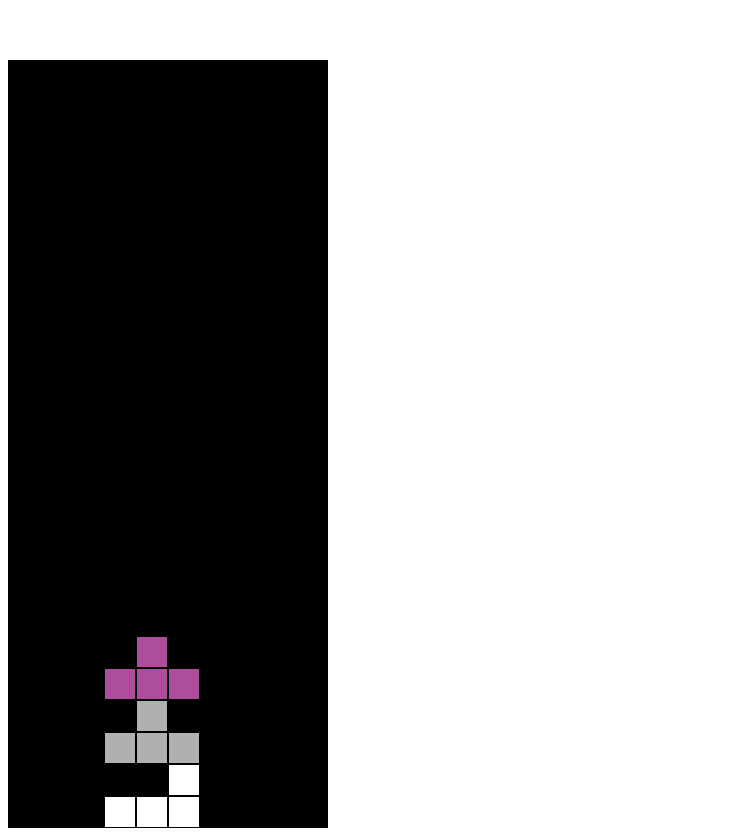
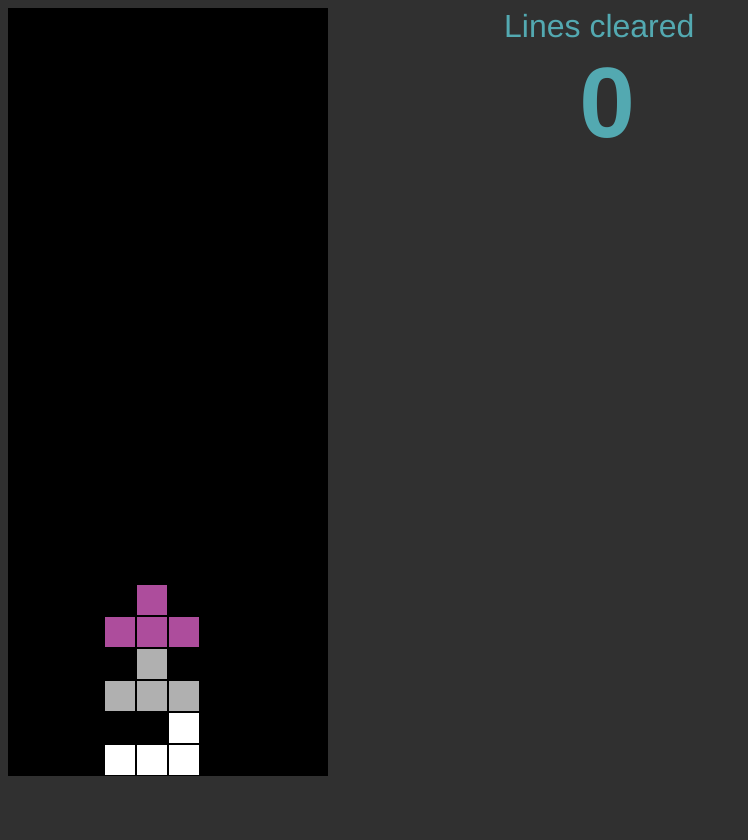
Before and after one commit to camfiander/TetroTS, a website built with Vite: page index.html in a window 1280 px wide. Shown: the whole page, without its empty margins (0-748 px from the left). After the commit the page ends 800 px from the top, so only its background shows below. Built offline with nearby package versions, Linux system fonts and the light colour scheme.

Commit message:
Add score counter

```diff
--- a/index.html
+++ b/index.html
@@ -7,8 +7,10 @@
     <title>Vite App</title>
   </head>
   <body>
-    <div id="app"></div>
     <script type="module" src="/src/main.ts"></script>
-    <canvas id="game" width="320" height="768"></canvas>
+    <canvas id="game" width="480" height="768"></canvas>
+    <div>
+      Lines cleared<div id="score"></div>
+    </div>
   </body>
 </html>
--- a/src/GameLogic.ts
+++ b/src/GameLogic.ts
@@ -5,16 +5,19 @@ import * as Shared from "./Shared";
 export interface GameLogic {
   cursor: Piece;
   board: GameBoard;
+  score: number;
   tick: () => void;
 }
 
 export class Logic implements GameLogic {
   cursor: Piece;
   board: GameBoard;
+  score: number;
 
   constructor(cursor: Piece, board: GameBoard) {
     this.cursor = cursor;
     this.board = board;
+    this.score = 0;
   }
 
   tick() {
@@ -30,7 +33,7 @@ export class Logic implements GameLogic {
     } else {
       this.board.add(this.cursor);
       this.cursor.reset();
-      this.board.clearLines();
+      this.score += this.board.clearLines();
     }
   }
 }
--- a/src/main.ts
+++ b/src/main.ts
@@ -3,22 +3,26 @@ import * as Shared from "./Shared";
 import { Tetris } from "./tetris";
 import { getTetrominoColors } from "./tetrominos";
 
-const app = document.querySelector<HTMLDivElement>("#app")!;
-
-const game = document.querySelector<HTMLCanvasElement>("#game");
+const game = document.querySelector<HTMLCanvasElement>("#game")!;
 
 const tetris = new Tetris();
 
 let shadowOffset: number = 0;
 
-if (game) {
-  const ctx = game.getContext("2d");
-  if (ctx) {
+const ctx = game.getContext("2d")!;
+
+const scoreDiv: HTMLElement = document.querySelector("#score")!;
+
 const drawLoop = setInterval(() => {
   ctx.fillStyle = "black";
   ctx.fillRect(0, 0, 320, 768);
+  //ctx.fillRect(320, 0, 320, 240);
+
+  //Draw next piece
+
   ctx.fillStyle = "white";
 
+  //Draw static board
   for (let y = 0; y < 24; y++) {
     for (let x = 0; x < 10; x++) {
       if (tetris.board.blocks[y][x] !== 0) {
@@ -26,6 +30,8 @@ if (game) {
       }
     }
   }
+
+  //Draw Shadow
   updateShadow();
   ctx.fillStyle = "#b0b0b0";
 
@@ -42,6 +48,7 @@ if (game) {
     }
   }
 
+  //Draw Falling Block
   ctx.fillStyle = getTetrominoColors(tetris.cursor.shape);
   for (let y = 0; y < tetris.cursor.blocks.length; y++) {
     for (let x = 0; x < tetris.cursor.blocks[0].length; x++) {
@@ -55,9 +62,10 @@ if (game) {
       }
     }
   }
+
+  //Draw score
+  scoreDiv.innerHTML = tetris.score.toString();
 }, 33);
-  }
-}
 
 function updateShadow() {
   let offset = 0;
--- a/src/style.css
+++ b/src/style.css
@@ -7,7 +7,23 @@
   margin-top: 60px;
 }
 
-/* canvas{
-  width:320px;
-  height:768px;
-} */
+body {
+  background-color: #303030;
+  font-family: Avenir, Helvetica, Arial, sans-serif;
+  -webkit-font-smoothing: antialiased;
+  -moz-osx-font-smoothing: grayscale;
+  color: #53a9b1;
+  display:flex;
+  flex-direction: row;
+}
+
+div {
+  margin-left: 1rem;
+  text-align: center;
+  font-size: 32px;
+}
+
+#score {
+  font-size: 100px;
+  font-weight: bold;
+}
--- a/src/tetris.ts
+++ b/src/tetris.ts
@@ -10,6 +10,7 @@ export class Tetris {
   public board!: GameBoard;
   public control!: GameControl;
   public logic!: GameLogic;
+  public score: number;
 
   private logicInverval: number;
 
@@ -18,10 +19,11 @@ export class Tetris {
     this.board = new Board();
     this.logic = new Logic(cursor, this.board);
     this.control = new Control(cursor, this.board, this.logic);
-
+    this.score = 0;
     this.logicInverval = setInterval(
       (x: GameLogic) => {
         x.tick();
+        this.score = x.score;
       },
       180,
       this.logic
@@ -36,6 +38,7 @@ export class Tetris {
     this.logicInverval = setInterval(
       (x: GameLogic) => {
         x.tick();
+        this.score = x.score;
       },
       speed,
       this.logic
```
Lines whose indentation alone changed are shown as unchanged.
